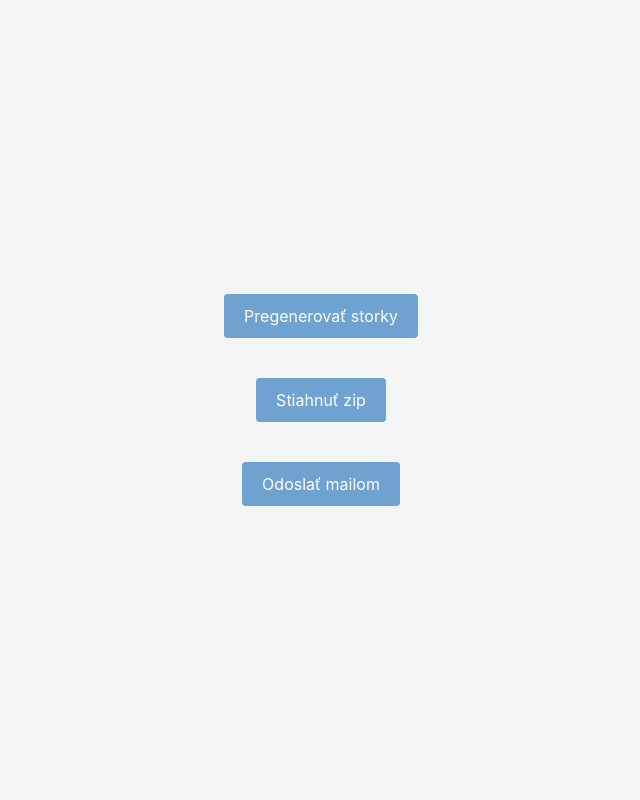
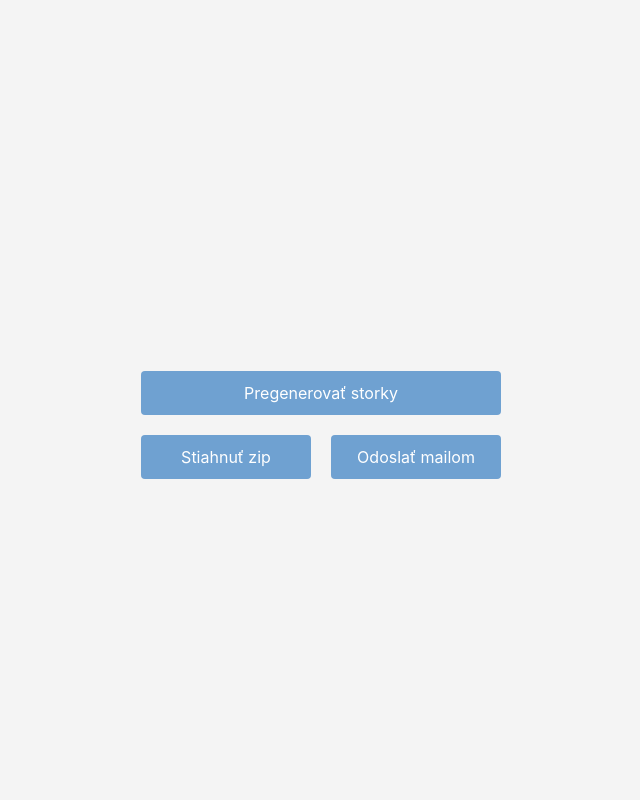
Before and after one commit to berticeek/WP2IGstories, a Flask app: page /show_images in a window 1280 px wide. Shown: the whole page, without its empty margins (319-959 px from the left). Run offline with Flask 3, Linux system fonts and the light colour scheme; parts of the project's set-up code (start-up, migrations or seed data) failed here and were passed over; some libraries are stand-ins or nearby versions.

Commit message:
action buttons style

```diff
--- a/src/static/style.css
+++ b/src/static/style.css
@@ -26,10 +26,24 @@ body button:hover {
   width: 80%;
   margin: auto;
   padding: 50px 0;
+  flex-direction: column;
 }
 .container h1 {
   font-family: "Arial", sans-serif;
   color: #333;
+}
+.container .action-buttons {
+  display: flex;
+  gap: 20px;
+  flex-direction: column;
+  margin-top: 50px;
+}
+.container .action-buttons .buttons-inrow {
+  display: flex;
+  gap: 20px;
+}
+.container .action-buttons .buttons-inrow button {
+  width: 170px;
 }
 .container #create-stories-form form {
   margin-top: 20px; /* Adjust the margin as needed */
--- a/src/static/style.scss
+++ b/src/static/style.scss
@@ -29,11 +29,27 @@ body {
     width: 80%;
     margin: auto;
     padding: 50px 0;
+    flex-direction: column;
     // border:1px solid red;
 
     h1 {
         font-family: 'Arial', sans-serif;
         color: #333;
+    }
+
+    .action-buttons{
+        display: flex;
+        gap: 20px;
+        flex-direction: column;
+        margin-top: 50px;
+        .buttons-inrow{
+            display: flex;
+            gap: 20px;
+
+            button{
+                width: 170px;
+            }
+        }
     }
 
     #create-stories-form{
@@ -102,7 +118,6 @@ body {
         align-items: center;
         flex-direction: column;
         gap: 40px;
-
         .story{
             display: flex;
             align-items: center;
--- a/src/templates/stories.html
+++ b/src/templates/stories.html
@@ -27,12 +27,17 @@
                     alt="{{ story['number'] ~ '.png' }}" class="story-image">
             </div>
             {% endfor %}
+        </div>
+        <div class="action-buttons">
             <button type="button" id="recreate">Pregenerovať storky</button>
-            <button type="button" id="download_stories">Stiahnuť zip</button>
-            <form method="post" action="" id="send_mail_form">
-                <button type="submit" id="send_mail_button">Odoslať mailom</button>
-            </form>
+            <div class="buttons-inrow">
+                <button type="button" id="download_stories">Stiahnuť zip</button>
+                <form method="post" action="" id="send_mail_form">
+                    <button type="submit" id="send_mail_button">Odoslať mailom</button>
+                </form>
+            </div>
         </div>
+
     </div>
 
     <script>
```
Also changed, not shown: 1 other file.
